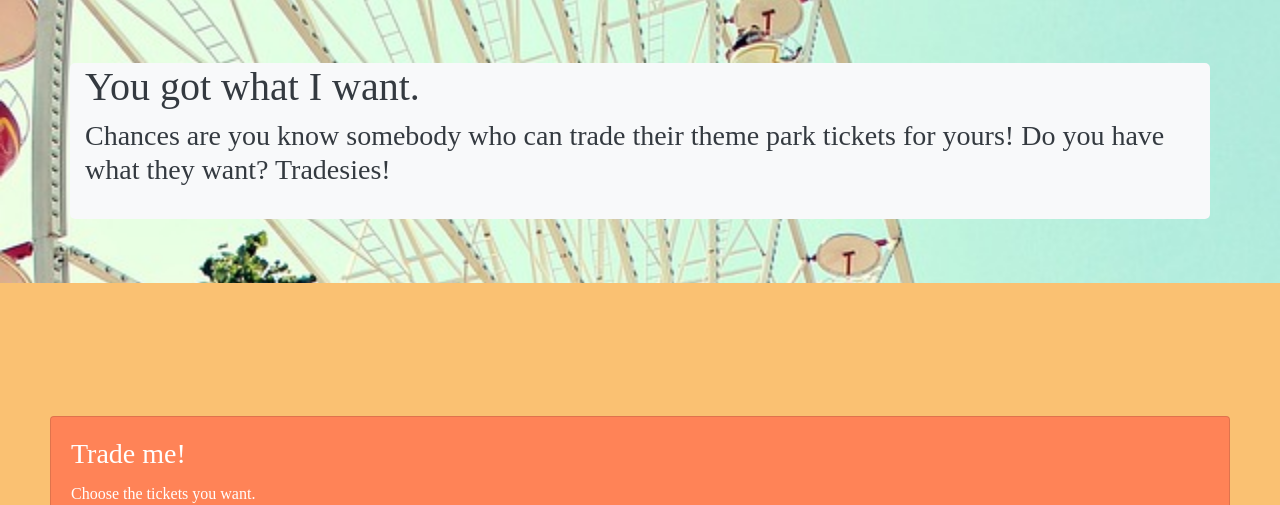
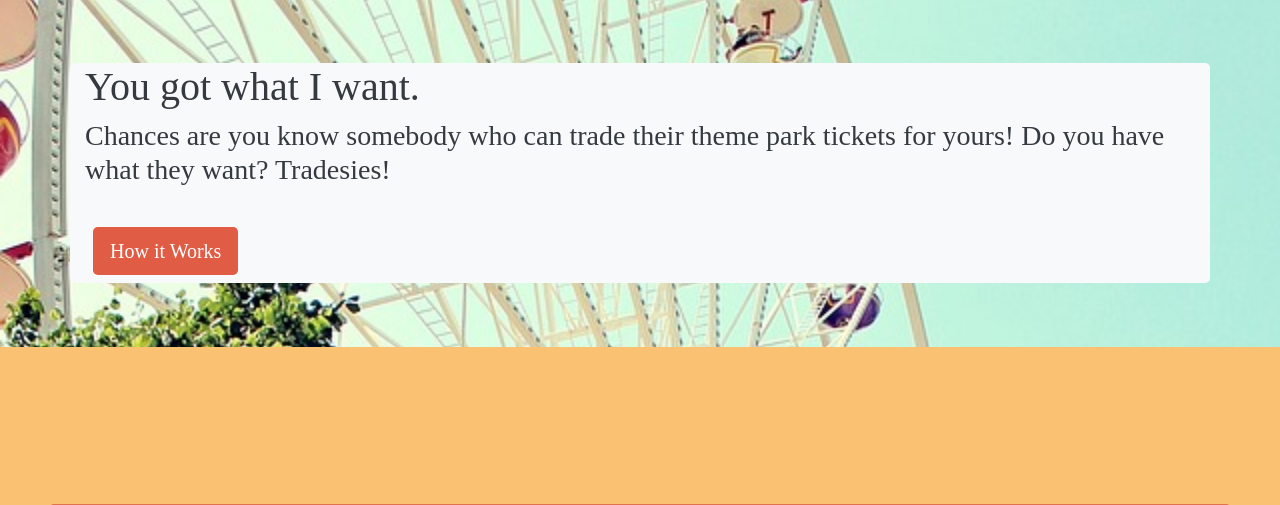
Before and after one commit to TradezTicketing/TradeZ, a Node server app: page / in a window 1280 px wide. Shown: the part 82-587 px from the top of the page. Run offline with Node 20, Linux system fonts and the light colour scheme; some libraries are stand-ins or nearby versions.

Commit message:
updated style in index

```diff
--- a/views/index.handlebars
+++ b/views/index.handlebars
@@ -8,6 +8,10 @@
       trade their theme park tickets for yours! Do you have what they want?
       Tradesies!
     </h3>
+    <br>
+    <a class="btn btn-lg" href="#" role="button">How it Works</a>
+  </div>
+</div>
         <br>
 
     </div>
--- a/views/layouts/main.handlebars
+++ b/views/layouts/main.handlebars
@@ -18,9 +18,9 @@
       <img class="logo" src="/images/tradeZlogo.png" class="img-responsive logo" />
     </a>
     <div>
-      <a class="btn btn-light btn-sm" href="/signup">Log In</a>
-      <a class="btn btn-light btn-sm" href="/search">Search</a>
-      <a class="btn btn-light btn-sm" href="/myaccount">Account</a>
+      <a class="btn btn-sm" href="/signup">Log In</a>
+      <a class="btn btn-sm" href="/search">Search</a>
+      <a class="btn btn-sm" href="/myaccount">Account</a>
     </div>
   </nav>
   {{{body}}}
```
Lines whose indentation alone changed are shown as unchanged.
